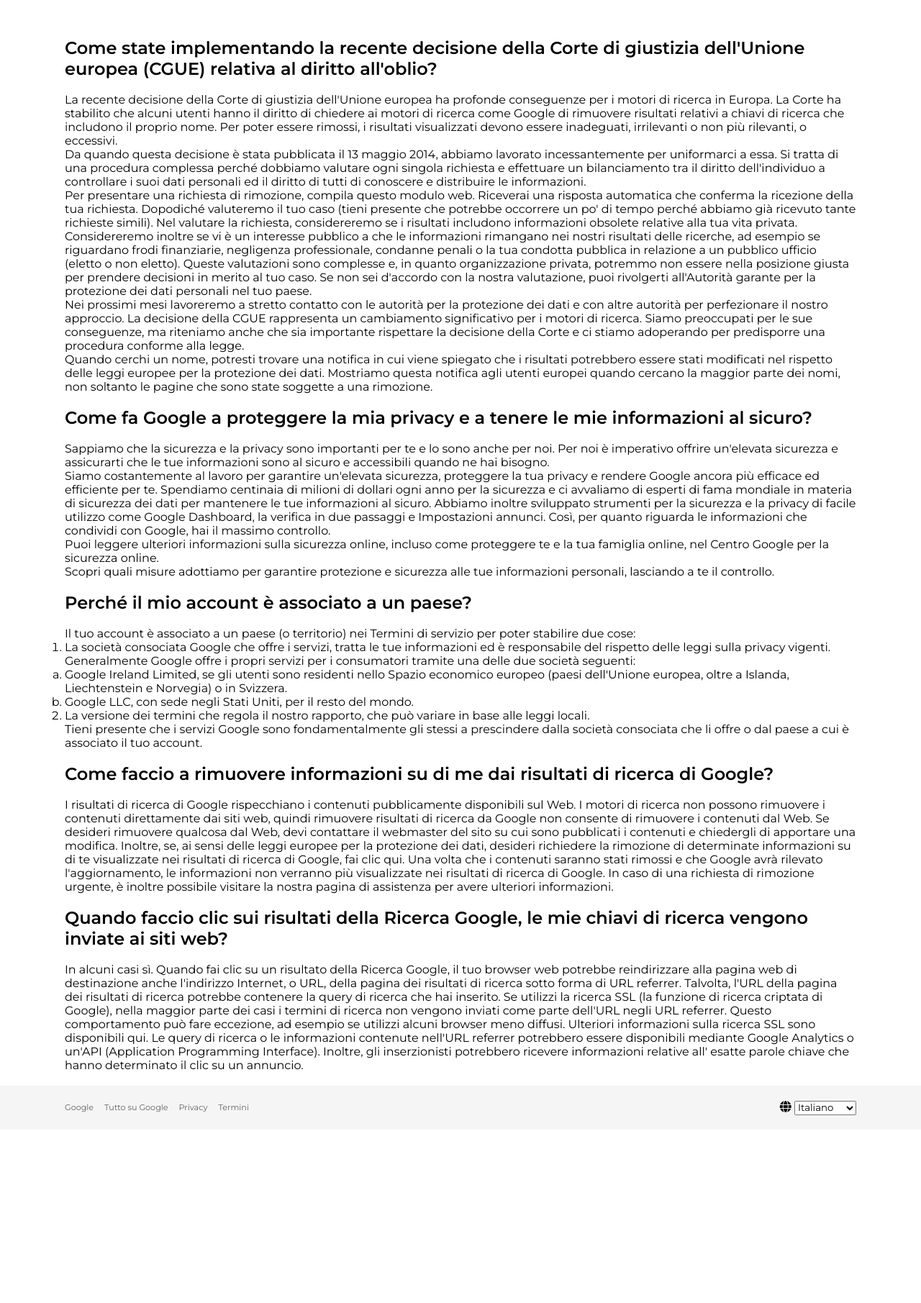
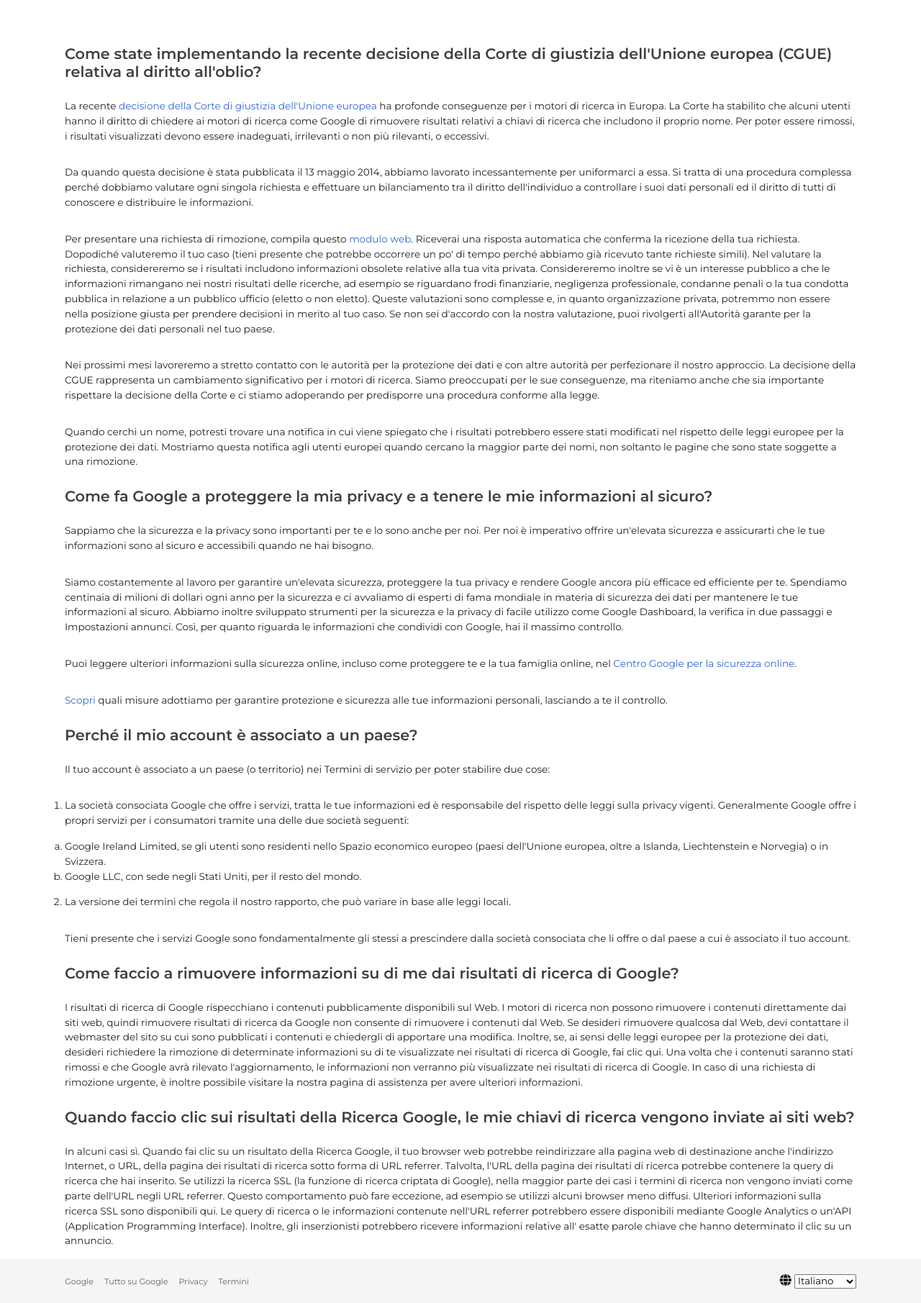
Before and after one commit to Siripiri-hue/php-google-faq, a PHP site: page / in a window 1280 px wide. Shown: the part 98-1909 px from the top of the page at 72% size. Before the commit the page ends 1648 px from the top, so only its background shows below. Run offline with PHP 8.4, Linux system fonts and the light colour scheme; some libraries are stand-ins or nearby versions.

Commit message:
Modifiche css

```diff
--- a/index.php
+++ b/index.php
@@ -114,22 +114,20 @@ $faq = [
     <main>
         <section id="faq-wrapper" class="container">
             <?php
-                foreach ($faq as $item)
+                foreach ($faq as $key => $content)
                 {
-                    echo $item['question'];
-                    echo '<br>';
-                    echo $item['answer'];
-                    echo '<br>';
+                    echo $content['question'];
+                    echo $content['answer'];
 
-                    // if ($key_value == "underquestion")
+                    // if ($key == 'underquestion')
                     // {
-                    //     foreach ($key_value as $second_key => $second_key_value)
-                    //     {
-                    //         echo "array dell'array dell'array";
-                    //         echo '<br>';
-                    //         echo $y . '' . $y_value;
-                    //         echo '<br>';
-                    //     }
+                    //     echo $content['underquestion']['question'];
+                    //     echo $content['underquestion']['answer'];
+                    //     // foreach ($content as $underKey => $underContent)
+                    //     // {
+                    //     //     echo $underContent['question'];
+                    //     //     echo $underContent['answer'];
+                    //     // }
                     // }
                 }
             ?>
--- a/style.css
+++ b/style.css
@@ -97,6 +97,23 @@ nav li {
     margin-top: 150px;
 }
 
+#faq-wrapper h1 {
+    color: #3C4043;
+    padding: 10px 0;
+    font-size: 1.3rem;
+}
+
+#faq-wrapper p, ol {
+    color: #212121;
+    font-size: 0.85rem;
+    padding: 15px 0;
+    line-height: 1.3rem;
+}
+
+#faq-wrapper a {
+    color: #3367D6;
+}
+
 /* footer */
 
 footer {
```
